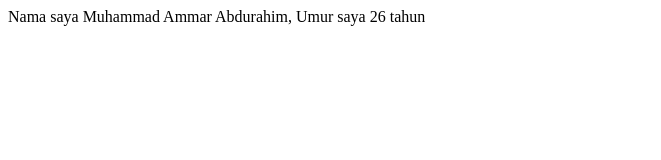
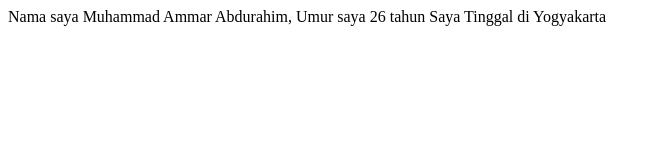
Before and after one commit to MuhammadAmmar314/first-project, a plain HTML site: page index.html in a window 1280 px wide. Shown: the whole page, without its empty margins (0-661 px from the left). Drawn offline with Linux system fonts and the light colour scheme.

Commit message:
add tempat tinggal

```diff
--- a/index.html
+++ b/index.html
@@ -5,5 +5,7 @@
     </head>
     <body>
         Nama saya Muhammad Ammar Abdurahim, Umur saya 26 tahun
+
+        Saya Tinggal di Yogyakarta
     </body>
 </html>
```
